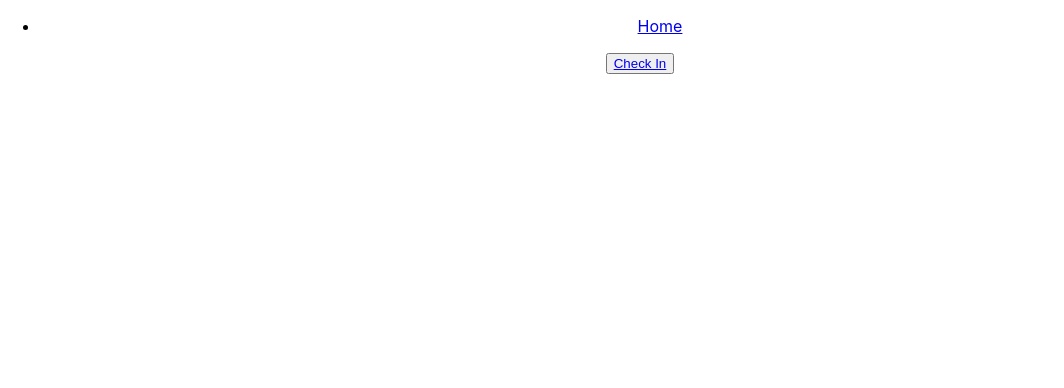
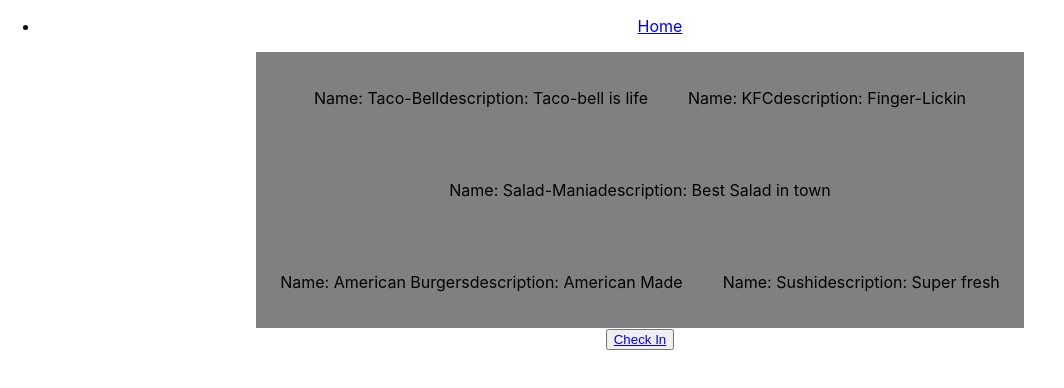
Before and after one commit to abdirahmanfarah/Foodie-Fun, a React (Create React App) app in the folder foodie-fun/: page /dashboard in a window 1280 px wide. Shown: the top 388 px of the page, without its empty margins (0-1064 px from the left). Built offline with nearby package versions, Linux system fonts and the light colour scheme.

Commit message:
implementing a navBar

```diff
--- a/foodie-fun/src/App.js
+++ b/foodie-fun/src/App.js
@@ -25,6 +25,8 @@
         {/* Private Routes*/}
         <Route path='/dashboard' component={Dashboard} />
         <Route path='/restaurant' component={RestaurantList} />
+
+
       </Switch>
 
     </div>
--- a/foodie-fun/src/components/dashboard.jsx
+++ b/foodie-fun/src/components/dashboard.jsx
@@ -4,13 +4,25 @@
 import { connect } from 'react-redux';
 import RestaurentList from './restaurantList';
 import { Link } from 'react-router-dom';
+import {testData} from '../testData';
+
+// Style
+import styled from 'styled-components';
 
 
 const Dashboard = props => {
-  console.log(props);
+  console.log(testData.restaurants);
   return (
     <div>
+      <TestData>
+        {testData.restaurants.map(test => (
+         <TestCard key={test.id}>
+            <p>Name: {test.restaurant} </p>
+            <p>description: {test.description} </p>
+         </TestCard>
 
+        ))}
+      </TestData>
        <button> <Link to ='/restaurant'>Check In</Link></button>
 
     </div>
@@ -24,3 +36,22 @@
 }
 export default connect(mapStateToProps,
   {})(Dashboard);
+
+
+
+//Styles
+
+const TestData = styled.div `
+  width:60%;
+  background:grey;
+  display:flex;
+  justify-content:center;
+  flex-wrap:wrap;
+  margin:auto;
+`
+const TestCard = styled.div `
+  display:flex;
+  justify-content: center;
+  align-content:center;
+  padding:20px;
+`
--- a/foodie-fun/src/components/restaurantCard.jsx
+++ b/foodie-fun/src/components/restaurantCard.jsx
@@ -0,0 +1,21 @@
+import React from 'react';
+import {connect} from 'react-redux';
+
+const RestaurantCard = props => {
+  console.log(props);
+
+  return (
+    <div>
+        {/* <p>Name: {props}</p> */}
+
+    </div>
+  )
+}
+
+const mapStateToProps = state => {
+  return {
+    state
+  }
+}
+
+export default connect(mapStateToProps, {})(RestaurantCard);
--- a/foodie-fun/src/components/restaurantList.jsx
+++ b/foodie-fun/src/components/restaurantList.jsx
@@ -1,6 +1,7 @@
 import React, { useEffect } from 'react';
 import { connect } from 'react-redux';
 import RestaurantForm from './restaurantForm';
+import RestaurantCard from './restaurantCard'
 // import { Link } from 'react-router-dom';
 
 
@@ -8,8 +9,11 @@
   console.log(props);
   return (
     <div>
-
-      <RestaurantForm />
+     <RestaurantForm />
+     <h1>Restaurants</h1>
+     <div>
+       <RestaurantCard />
+     </div>
     </div>
   )
 }
--- /dev/null
+++ b/foodie-fun/src/testData.js
@@ -0,0 +1,11 @@
+
+export const testData = {
+  restaurants : [
+    {id: 1, restaurant:'Taco-Bell', description:'Taco-bell is life'},
+    {id: 2, restaurant:'KFC', description: 'Finger-Lickin'},
+    {id: 3, restaurant:'Salad-Mania', description: 'Best Salad in town'},
+    {id: 4, restaurant:'American Burgers', description: 'American Made'},
+    {id: 5, restaurant:'Sushi', description: 'Super fresh'}
+
+  ]
+}
```
Also changed, not shown: foodie-fun/src/components/navBar.jsx (added).
